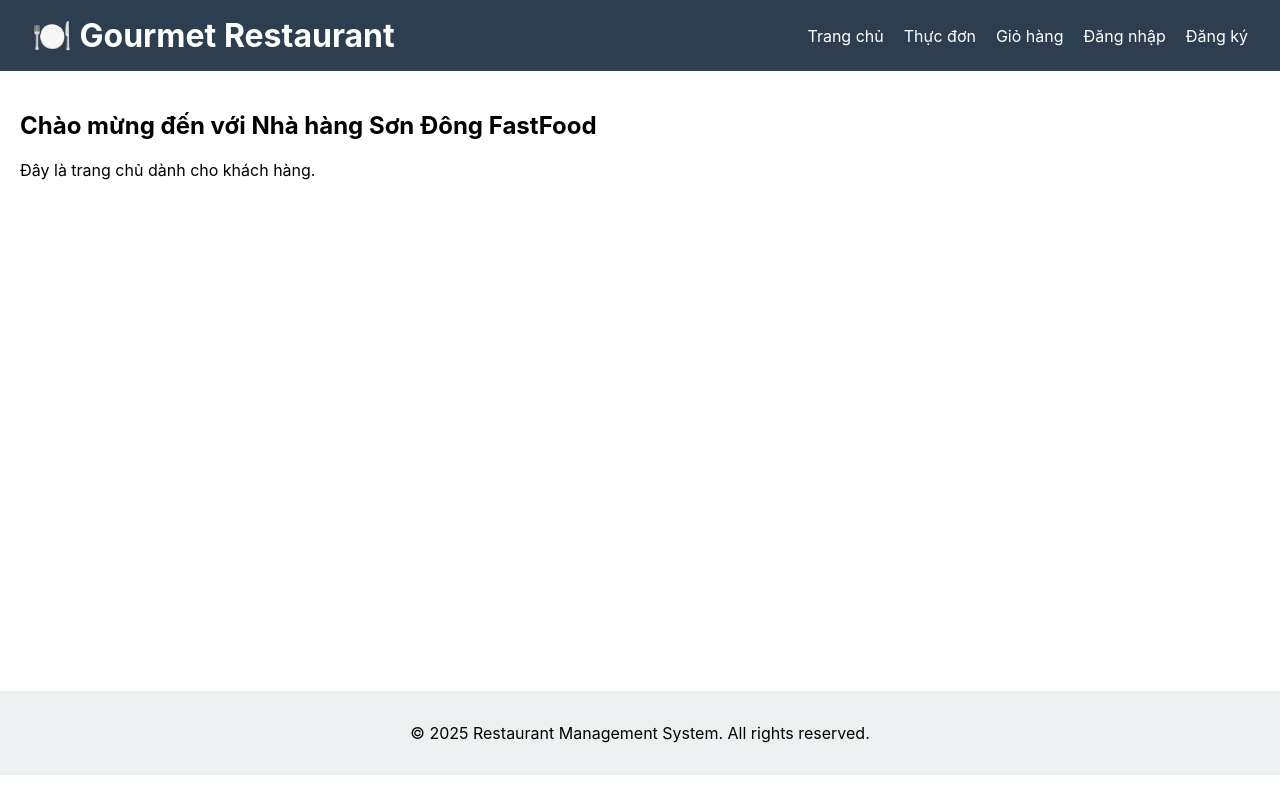
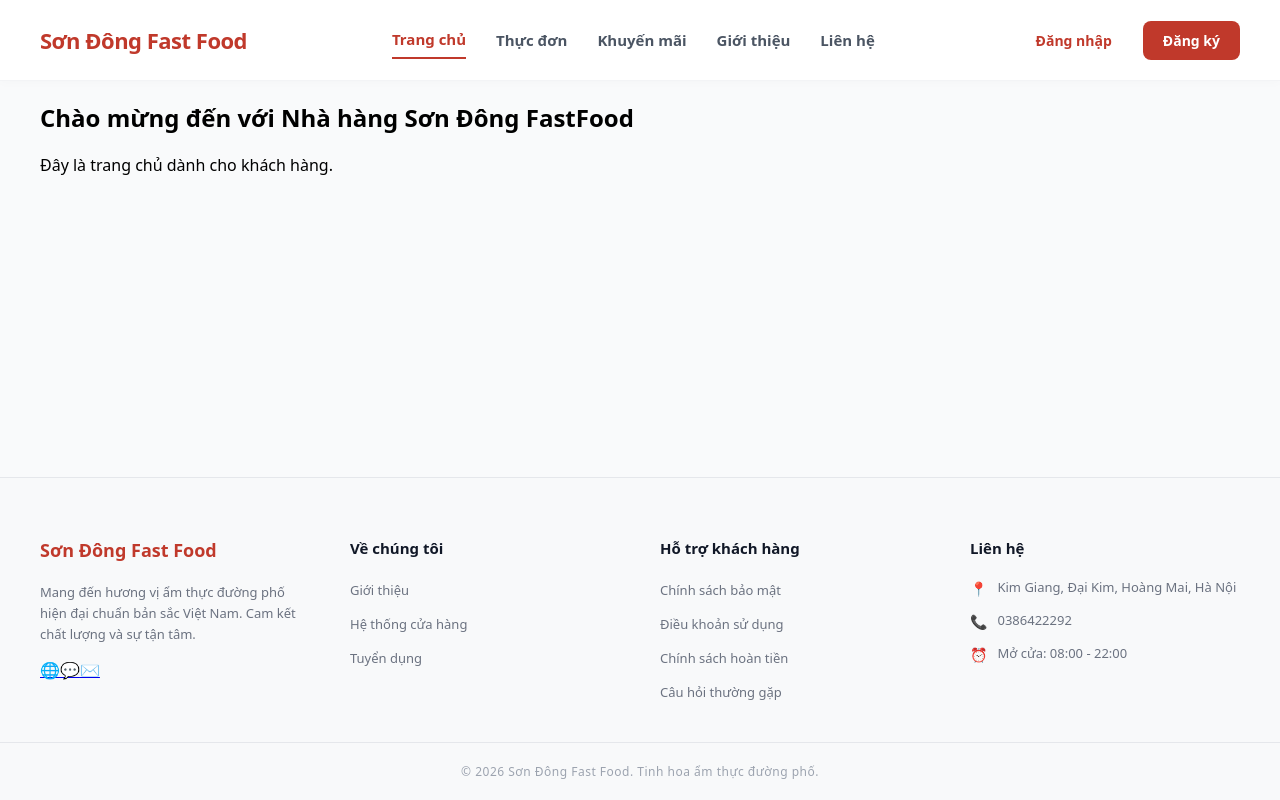
Before and after one commit to DongHN-04/CDTN, a React (Create React App) app in the folder frontend/: page / in a window 1280 px wide. Built offline with nearby package versions, Linux system fonts and the light colour scheme.

Commit message:
update customer

```diff
--- a/frontend/src/components/Layout/CustomerLayout.jsx
+++ b/frontend/src/components/Layout/CustomerLayout.jsx
@@ -1,81 +1,363 @@
-import { Outlet, Link } from 'react-router-dom';
+import React from 'react';
+import { Outlet, Link, useNavigate, useLocation } from 'react-router-dom';
 import { useAuth } from '../../contexts/AuthContext';
 
 const CustomerLayout = () => {
   const { user, logout } = useAuth();
+  const navigate = useNavigate();
+  const location = useLocation();
 
   const handleLogout = () => {
     logout();
-    // Có thể chuyển hướng về trang chủ nếu muốn
+    navigate('/'); // Chuyển về trang chủ sau khi đăng xuất
   };
 
+  // Hàm kiểm tra menu active
+  const isActive = (path) => location.pathname === path;
+
   return (
-    <div>
+    <div style={containerStyle}>
+
+      {/* ================= HEADER ================= */}
       <header style={headerStyle}>
-        <div style={{ display: 'flex', alignItems: 'center' }}>
-          <h1 style={{ margin: 0 }}>🍽️ Gourmet Restaurant</h1>
-        </div>
-        <nav>
-          <Link to="/" style={linkStyle}>Trang chủ</Link>
-          <Link to="/menu" style={linkStyle}>Thực đơn</Link>
-          <Link to="/cart" style={linkStyle}>Giỏ hàng</Link>
+        <div style={headerContainerStyle}>
+          {/* Logo */}
+          <Link to="/" style={logoStyle}>
+            Sơn Đông Fast Food
+          </Link>
+
+          {/* Navigation */}
+          <nav style={navStyle}>
+            <Link to="/" style={isActive('/') ? activeLinkStyle : linkStyle}>Trang chủ</Link>
+            <Link to="/menu" style={isActive('/menu') ? activeLinkStyle : linkStyle}>Thực đơn</Link>
+            <Link to="/promotions" style={isActive('/promotions') ? activeLinkStyle : linkStyle}>Khuyến mãi</Link>
+            <Link to="/about" style={isActive('/about') ? activeLinkStyle : linkStyle}>Giới thiệu</Link>
+            <Link to="/contact" style={isActive('/contact') ? activeLinkStyle : linkStyle}>Liên hệ</Link>
+          </nav>
+
+          {/* Auth Section */}
+          <div style={authSectionStyle}>
             {user ? (
               <>
-              <span style={{ color: 'white', marginRight: '15px' }}>
-                Xin chào, {user.name}
-              </span>
-              <button onClick={handleLogout} style={buttonStyle}>Đăng xuất</button>
+                <span style={greetingStyle}>👋 Chào, {user.name}</span>
+                <button onClick={handleLogout} style={logoutBtnStyle}>Đăng xuất</button>
               </>
             ) : (
               <>
-              <Link to="/login" style={linkStyle}>Đăng nhập</Link>
-              <Link to="/register" style={linkStyle}>Đăng ký</Link>
+                <Link to="/login" style={loginBtnStyle}>Đăng nhập</Link>
+                <Link to="/register" style={registerBtnStyle}>Đăng ký</Link>
               </>
             )}
-        </nav>
+          </div>
+        </div>
       </header>
 
-      <main style={{ minHeight: '70vh', padding: '20px' }}>
-        <Outlet /> {/* Nơi render các trang con */}
+      {/* ================= MAIN CONTENT ================= */}
+      <main style={mainContentStyle}>
+        <Outlet />
       </main>
 
+      {/* ================= FOOTER ================= */}
       <footer style={footerStyle}>
-        <p>© 2025 Restaurant Management System. All rights reserved.</p>
+        <div style={footerContainerStyle}>
+
+          {/* Cột 1: Branding */}
+          <div style={footerColumnStyle}>
+            <h3 style={footerLogoStyle}>Sơn Đông Fast Food</h3>
+            <p style={footerDescStyle}>
+              Mang đến hương vị ẩm thực đường phố hiện đại chuẩn bản sắc Việt Nam. Cam kết chất lượng và sự tận tâm.
+            </p>
+            {/* Social Icons Placeholder */}
+          <div className="flex gap-2.5 mt-2">
+            <a
+              href="https://www.facebook.com/ngocson070704"
+              target="_blank"
+              rel="noopener noreferrer"
+              className="w-8 h-8 bg-gray-100 rounded-full flex items-center justify-center cursor-pointer hover:bg-gray-200 hover:text-[#c0392b] transition-all text-sm no-underline"
+            >
+              🌐
+            </a>
+
+            {/* Link Zalo / Messenger */}
+            <a
+              href="https://www.facebook.com/ngocson070704"
+              target="_blank"
+              rel="noopener noreferrer"
+              className="w-8 h-8 bg-gray-100 rounded-full flex items-center justify-center cursor-pointer hover:bg-gray-200 hover:text-[#c0392b] transition-all text-sm no-underline"
+            >
+              💬
+            </a>
+
+            <a
+              href="mailto:lienhe@sondong.com"
+              className="w-8 h-8 bg-gray-100 rounded-full flex items-center justify-center cursor-pointer hover:bg-gray-200 hover:text-[#c0392b] transition-all text-sm no-underline"
+            >
+              ✉️
+            </a>
+          </div>
+          </div>
+
+          {/* Cột 2: Về chúng tôi */}
+          <div style={footerColumnStyle}>
+            <h4 style={footerHeadingStyle}>Về chúng tôi</h4>
+            <ul style={footerListStyle}>
+              <li><Link to="/about" style={footerLinkStyle}>Giới thiệu</Link></li>
+              <li><Link to="/stores" style={footerLinkStyle}>Hệ thống cửa hàng</Link></li>
+              <li><Link to="/careers" style={footerLinkStyle}>Tuyển dụng</Link></li>
+            </ul>
+          </div>
+
+          {/* Cột 3: Hỗ trợ khách hàng */}
+          <div style={footerColumnStyle}>
+            <h4 style={footerHeadingStyle}>Hỗ trợ khách hàng</h4>
+            <ul style={footerListStyle}>
+              <li><Link to="/privacy" style={footerLinkStyle}>Chính sách bảo mật</Link></li>
+              <li><Link to="/terms" style={footerLinkStyle}>Điều khoản sử dụng</Link></li>
+              <li><Link to="/refund" style={footerLinkStyle}>Chính sách hoàn tiền</Link></li>
+              <li><Link to="/faq" style={footerLinkStyle}>Câu hỏi thường gặp</Link></li>
+            </ul>
+          </div>
+
+          {/* Cột 4: Liên hệ */}
+          <div style={footerColumnStyle}>
+            <h4 style={footerHeadingStyle}>Liên hệ</h4>
+            <ul style={footerListStyle}>
+              <li style={contactItemStyle}>
+                <span style={contactIconStyle}>📍</span>
+                Kim Giang, Đại Kim, Hoàng Mai, Hà Nội
+              </li>
+              <li style={contactItemStyle}>
+                <span style={contactIconStyle}>📞</span>
+                0386422292
+              </li>
+              <li style={contactItemStyle}>
+                <span style={contactIconStyle}>⏰</span>
+                Mở cửa: 08:00 - 22:00
+              </li>
+            </ul>
+          </div>
+
+        </div>
+
+        {/* Copyright */}
+        <div style={copyrightStyle}>
+          © 2026 Sơn Đông Fast Food. Tinh hoa ẩm thực đường phố.
+        </div>
       </footer>
     </div>
   );
 };
 
-// Styles đơn giản
+// ================= STYLES =================
+
+const containerStyle = {
+  fontFamily: 'system-ui, -apple-system, sans-serif',
+  display: 'flex',
+  flexDirection: 'column',
+  minHeight: '100vh',
+  backgroundColor: '#f9fafb' // Nền hơi xám sáng
+};
+
+/* --- Header Styles --- */
 const headerStyle = {
-  background: '#2c3e50',
-  color: 'white',
-  padding: '1rem 2rem',
+  backgroundColor: '#ffffff',
+  borderBottom: '1px solid #f3f4f6',
+  position: 'sticky',
+  top: 0,
+  zIndex: 100,
+  boxShadow: '0 2px 10px rgba(0,0,0,0.02)'
+};
+
+const headerContainerStyle = {
+  maxWidth: '1200px',
+  margin: '0 auto',
+  padding: '0 20px',
+  height: '80px',
   display: 'flex',
   justifyContent: 'space-between',
   alignItems: 'center',
 };
 
-const linkStyle = {
-  color: 'white',
+const logoStyle = {
+  color: '#c0392b',
+  fontSize: '22px',
+  fontWeight: '900',
   textDecoration: 'none',
-  marginLeft: '20px',
+  letterSpacing: '-0.5px'
 };
 
-const buttonStyle = {
-  background: 'transparent',
-  border: '1px solid white',
-  color: 'white',
-  padding: '5px 10px',
-  cursor: 'pointer',
-  borderRadius: '4px',
+const navStyle = {
+  display: 'flex',
+  gap: '30px',
+  alignItems: 'center'
 };
 
+const linkStyle = {
+  color: '#4b5563',
+  textDecoration: 'none',
+  fontSize: '15px',
+  fontWeight: '600',
+  padding: '8px 0',
+  transition: 'color 0.2s',
+};
+
+const activeLinkStyle = {
+  ...linkStyle,
+  color: '#c0392b',
+  borderBottom: '2px solid #c0392b'
+};
+
+/* --- Auth & Buttons --- */
+const authSectionStyle = {
+  display: 'flex',
+  alignItems: 'center',
+  gap: '15px'
+};
+
+const greetingStyle = {
+  fontSize: '14px',
+  fontWeight: '600',
+  color: '#374151'
+};
+
+const loginBtnStyle = {
+  textDecoration: 'none',
+  color: '#c0392b',
+  fontWeight: '600',
+  fontSize: '14px',
+  padding: '8px 16px',
+};
+
+const registerBtnStyle = {
+  textDecoration: 'none',
+  backgroundColor: '#c0392b',
+  color: '#ffffff',
+  fontWeight: '600',
+  fontSize: '14px',
+  padding: '10px 20px',
+  borderRadius: '8px',
+  transition: 'opacity 0.2s'
+};
+
+const logoutBtnStyle = {
+  backgroundColor: '#f3f4f6',
+  color: '#4b5563',
+  border: 'none',
+  padding: '8px 16px',
+  borderRadius: '6px',
+  fontSize: '13px',
+  fontWeight: '600',
+  cursor: 'pointer',
+};
+
+/* --- Main Content --- */
+const mainContentStyle = {
+  flex: 1,
+  width: '100%',
+  maxWidth: '1200px',
+  margin: '0 auto',
+};
+
+/* --- Footer Styles --- */
 const footerStyle = {
-  background: '#ecf0f1',
+  backgroundColor: '#f8f9fa',
+  borderTop: '1px solid #e5e7eb',
+  paddingTop: '60px',
+  marginTop: '40px'
+};
+
+const footerContainerStyle = {
+  maxWidth: '1200px',
+  margin: '0 auto',
+  padding: '0 20px',
+  display: 'grid',
+  gridTemplateColumns: 'repeat(auto-fit, minmax(200px, 1fr))',
+  gap: '40px',
+  marginBottom: '40px'
+};
+
+const footerColumnStyle = {
+  display: 'flex',
+  flexDirection: 'column',
+  gap: '15px'
+};
+
+const footerLogoStyle = {
+  color: '#c0392b',
+  fontSize: '18px',
+  fontWeight: '800',
+  margin: '0 0 5px 0'
+};
+
+const footerDescStyle = {
+  color: '#6b7280',
+  fontSize: '13px',
+  lineHeight: '1.6',
+  margin: 0
+};
+
+// const socialIconsStyle = {
+//   display: 'flex',
+//   gap: '10px',
+//   marginTop: '10px'
+// };
+
+// const socialIconWrapper = {
+//   width: '32px',
+//   height: '32px',
+//   backgroundColor: '#f3f4f6',
+//   borderRadius: '50%',
+//   display: 'flex',
+//   alignItems: 'center',
+//   justifyContent: 'center',
+//   cursor: 'pointer',
+//   fontSize: '14px'
+// };
+
+const footerHeadingStyle = {
+  fontSize: '15px',
+  fontWeight: '700',
+  color: '#111827',
+  margin: '0 0 5px 0'
+};
+
+const footerListStyle = {
+  listStyle: 'none',
+  padding: 0,
+  margin: 0,
+  display: 'flex',
+  flexDirection: 'column',
+  gap: '12px'
+};
+
+const footerLinkStyle = {
+  color: '#6b7280',
+  textDecoration: 'none',
+  fontSize: '13px',
+  transition: 'color 0.2s'
+};
+
+const contactItemStyle = {
+  color: '#6b7280',
+  fontSize: '13px',
+  display: 'flex',
+  alignItems: 'flex-start',
+  gap: '10px',
+  lineHeight: '1.5'
+};
+
+const contactIconStyle = {
+  color: '#c0392b',
+  fontSize: '14px'
+};
+
+const copyrightStyle = {
   textAlign: 'center',
-  padding: '1rem',
-  marginTop: '20px',
+  padding: '20px',
+  borderTop: '1px solid #e5e7eb',
+  color: '#9ca3af',
+  fontSize: '12px',
+  letterSpacing: '0.5px'
 };
 
 export default CustomerLayout;
```
Also changed, not shown: frontend/src/pages/customer/ForgotPassword.jsx (added). Lines whose indentation alone changed are shown as unchanged.
